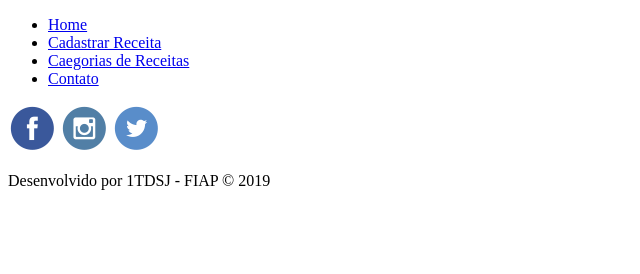
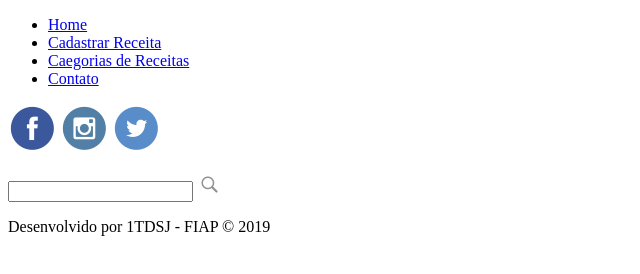
Before and after one commit to Lightsd7/site-receitas-sra-x, a plain HTML site: page index.html in a window 1280 px wide. Shown: the whole page, without its empty margins (0-640 px from the left). Drawn offline with Linux system fonts and the light colour scheme.

Commit message:
Barra de pesquisa

```diff
--- a/index.html
+++ b/index.html
@@ -26,9 +26,11 @@
                 <img src="img/iconfinder_facebook_circle_color_107175.png"/>
                 <img src="img/iconfinder_instagram_circle_color_107172.png"/>
                 <img src="img/iconfinder_twitter_circle_color_107170.png"/>
+                <!-- <img src="img/iconfinder_youtube_circle_color_107167.png"/> -->
             </p>
             <p>
-
+                <input type="search" name="pesquisa" />
+                <input type="image" name="lupa" alt="pesquisar" src="img/search_314478.png"/>
             </p>
         </div>
     </div>
```
Also changed, not shown: img/search_314478.png (added).
